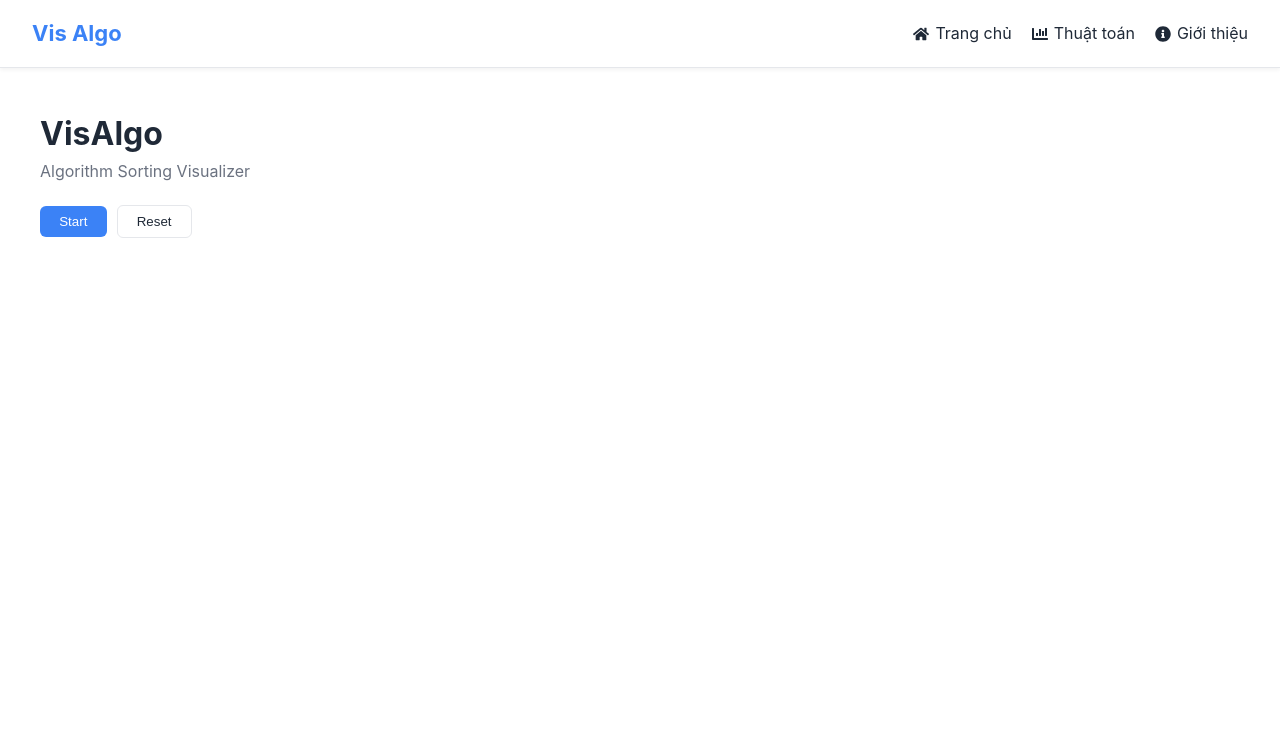
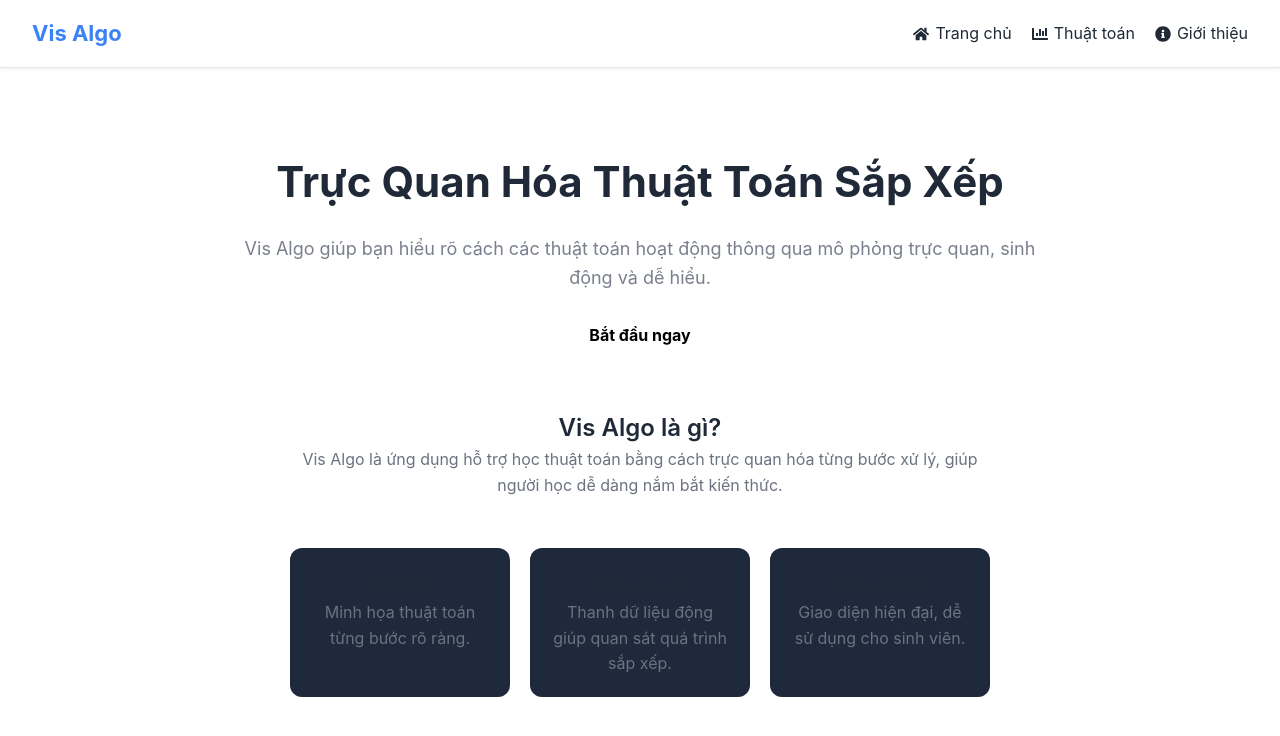
Before and after one commit to lethingocnhat462-ux/Visalgo-final-project, a React (Create React App) app: page / in a window 1280 px wide. Shown: the top 736 px of the page. Built offline with nearby package versions, Linux system fonts and the light colour scheme.

Commit message:
Phương: Hoàn thiện trang chủ

```diff
--- a/src/App.js
+++ b/src/App.js
@@ -1,30 +1,20 @@
 import React from 'react';
 import { BrowserRouter as Router, Routes, Route } from 'react-router-dom';
 import './styles/index.css';
-import Header from './components/Header'; // Bạn sẽ tạo file này ở bước 3
+import Header from './components/Header';
+
+import HomePage from './pages/HomePage';
 
 function App() {
   return (
     <Router>
       <div className="app-container">
-        {/* Header sẽ luôn hiển thị ở mọi trang */}
         <Header />
 
         <main style={{ padding: '40px' }}>
           <Routes>
-            {/* Trang chủ hiển thị tiêu đề và nút bấm hiện tại của bạn */}
-            <Route path="/" element={
-              <div>
-                <h1>VisAlgo</h1>
-                <p>Algorithm Sorting Visualizer</p>
-                <div style={{ marginTop: '20px' }}>
-                  <button className="btn btn-primary">Start</button>
-                  <button className="btn btn-secondary" style={{ marginLeft: '10px' }}>Reset</button>
-                </div>
-              </div>
-            } />
-
-            {/* Đường dẫn cho trang About của Thành viên 2 */}
+            <Route path="/" element={<HomePage />} />
+            <Route path="/algorithms" element={<h1>Algorithms Page</h1>} />
             <Route path="/about" element={<h1>About Page</h1>} />
           </Routes>
         </main>
--- /dev/null
+++ b/src/pages/HomePage.css
@@ -0,0 +1,51 @@
+.home {
+  padding: 40px;
+  text-align: center;
+}
+
+/* Hero */
+.hero {
+  max-width: 800px;
+  margin: 0 auto 60px;
+}
+
+.hero h1 {
+  font-size: 42px;
+  margin-bottom: 20px;
+}
+
+.hero p {
+  font-size: 18px;
+  opacity: 0.9;
+  margin-bottom: 30px;
+}
+
+/* CTA */
+.cta-btn {
+  padding: 14px 28px;
+  background-color: var(--accent-color);
+  color: #000;
+  text-decoration: none;
+  font-weight: bold;
+  border-radius: 8px;
+}
+
+/* Intro */
+.intro {
+  max-width: 700px;
+  margin: 0 auto 50px;
+}
+
+/* Features */
+.features {
+  display: flex;
+  gap: 20px;
+  justify-content: center;
+}
+
+.feature-card {
+  background-color: #1e293b;
+  padding: 20px;
+  border-radius: 12px;
+  width: 220px;
+}
--- a/src/pages/HomePage.js
+++ b/src/pages/HomePage.js
@@ -1,8 +1,48 @@
+import { Link } from "react-router-dom";
+import "./HomePage.css";
+
 function HomePage() {
   return (
-    <div>
-      <h1>VisAlgo</h1>
-      <p>Algorithm Sorting Visualizer</p>
+    <div className="home">
+      {/* Hero Section */}
+      <section className="hero">
+        <h1>Trực Quan Hóa Thuật Toán Sắp Xếp</h1>
+        <p>
+          Vis Algo giúp bạn hiểu rõ cách các thuật toán hoạt động thông qua
+          mô phỏng trực quan, sinh động và dễ hiểu.
+        </p>
+
+        <Link to="/algorithms" className="cta-btn">
+          Bắt đầu ngay
+        </Link>
+      </section>
+
+      {/* Giới thiệu */}
+      <section className="intro">
+        <h2>Vis Algo là gì?</h2>
+        <p>
+          Vis Algo là ứng dụng hỗ trợ học thuật toán bằng cách trực quan hóa
+          từng bước xử lý, giúp người học dễ dàng nắm bắt kiến thức.
+        </p>
+      </section>
+
+      {/* Ưu điểm */}
+      <section className="features">
+        <div className="feature-card">
+          <h3>Dễ hiểu</h3>
+          <p>Minh họa thuật toán từng bước rõ ràng.</p>
+        </div>
+
+        <div className="feature-card">
+          <h3>Trực quan</h3>
+          <p>Thanh dữ liệu động giúp quan sát quá trình sắp xếp.</p>
+        </div>
+
+        <div className="feature-card">
+          <h3>Thân thiện</h3>
+          <p>Giao diện hiện đại, dễ sử dụng cho sinh viên.</p>
+        </div>
+      </section>
     </div>
   );
 }
```
